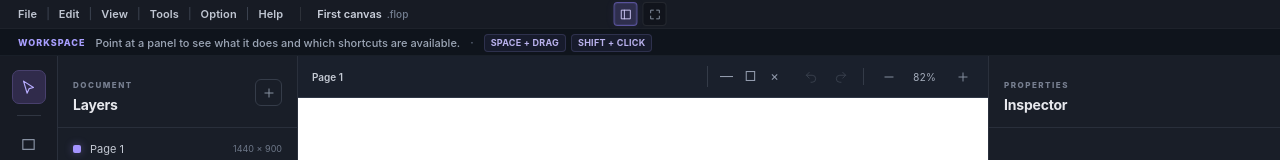
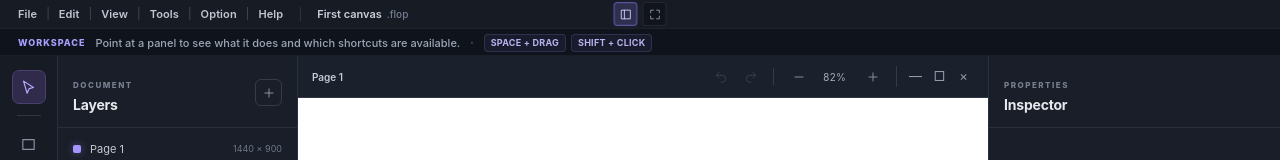
Before and after one commit to budapesservices-dotcom/folio-studio, a Preact app: page / in a window 1280 px wide. Shown: the top 160 px of the page. Built offline with nearby package versions, Linux system fonts and the light colour scheme.

Commit message:
Refine canvas window close and toolbar controls

```diff
--- a/src/app/App.tsx
+++ b/src/app/App.tsx
@@ -280,12 +280,6 @@ export function App() {
                 <button title="Distribute vertically" aria-label="Distribute vertically" disabled={state.selectedNodeIds.length < 3} onClick={() => distributeSelection('vertical')}>⇅</button>
               </div>
             )}
-            <div class="workspace-window-controls" aria-label="Canvas window controls">
-              {(canvasClosed || canvasMinimized) && <button type="button" class="window-control window-control-restore" title="Restore canvas" aria-label="Restore canvas" onClick={() => { setCanvasClosed(false); setCanvasMinimized(false); }}>↗</button>}
-              <button type="button" class="window-control" title={canvasMinimized ? "Restore canvas" : "Minimize canvas"} aria-label={canvasMinimized ? "Restore canvas" : "Minimize canvas"} onClick={() => { setCanvasMinimized((value) => !value); setCanvasClosed(false); }}>{canvasMinimized ? "▢" : "—"}</button>
-              <button type="button" class="window-control" title={canvasMaximized ? "Restore window size" : "Maximize canvas"} aria-label={canvasMaximized ? "Restore window size" : "Maximize canvas"} aria-pressed={canvasMaximized} onClick={() => setCanvasMaximized((value) => !value)}>{canvasMaximized ? "❐" : "□"}</button>
-              <button type="button" class="window-control window-control-close" title="Close canvas" aria-label="Close canvas" onClick={() => { setCanvasClosed(true); setCanvasMinimized(false); setCanvasMaximized(false); }}>×</button>
-            </div>
             <div class="workspace-tools">
               <button class="history-button" title="Undo" disabled={state.past.length === 0} onClick={() => dispatch({ type: 'undo' })}><Icon name="undo" /></button>
               <button class="history-button" title="Redo" disabled={state.future.length === 0} onClick={() => dispatch({ type: 'redo' })}><Icon name="redo" /></button>
@@ -293,6 +287,12 @@ export function App() {
               <button class="zoom-button" title="Zoom out" onClick={() => setZoom((value) => Math.max(0.35, Number((value - 0.1).toFixed(2))))}><Icon name="minus" /></button>
               <span class="zoom-value">{Math.round(zoom * 100)}%</span>
               <button class="zoom-button" title="Zoom in" onClick={() => setZoom((value) => Math.min(2, Number((value + 0.1).toFixed(2))))}><Icon name="plus" /></button>
+            </div>
+            <div class="workspace-window-controls" aria-label="Canvas window controls">
+              {(canvasClosed || canvasMinimized) && <button type="button" class="window-control window-control-restore" title="Restore canvas" aria-label="Restore canvas" onClick={() => { setCanvasClosed(false); setCanvasMinimized(false); }}>↗</button>}
+              <button type="button" class="window-control" title={canvasMinimized ? "Restore canvas" : "Minimize canvas"} aria-label={canvasMinimized ? "Restore canvas" : "Minimize canvas"} onClick={() => { setCanvasMinimized((value) => !value); setCanvasClosed(false); }}>{canvasMinimized ? "▢" : "—"}</button>
+              <button type="button" class="window-control" title={canvasMaximized ? "Restore window size" : "Maximize canvas"} aria-label={canvasMaximized ? "Restore window size" : "Maximize canvas"} aria-pressed={canvasMaximized} onClick={() => setCanvasMaximized((value) => !value)}>{canvasMaximized ? "❐" : "□"}</button>
+              <button type="button" class="window-control window-control-close" title="Close canvas" aria-label="Close canvas" onClick={() => { setCanvasClosed(true); setCanvasMinimized(false); setCanvasMaximized(false); }}>×</button>
             </div>
           </div>
         </div>
@@ -306,7 +306,7 @@ export function App() {
             onTransformCommit={(nodes) => dispatch({ type: 'transform-nodes', nodes })}
           />
           <div class="canvas-hint">SCROLL: PAN Y · SHIFT + SCROLL: PAN X · CTRL/CMD + SCROLL: ZOOM · SPACE + DRAG: PAN</div>
-        </div> : <div class="canvas-window-placeholder"><span>{canvasClosed ? "CANVAS WINDOW CLOSED" : "CANVAS MINIMIZED"}</span><button type="button" onClick={() => { setCanvasClosed(false); setCanvasMinimized(false); }}>Open Canvas</button></div>}
+        </div> : canvasMinimized ? <div class="canvas-window-placeholder"><span>CANVAS MINIMIZED</span><button type="button" onClick={() => setCanvasMinimized(false)}>Restore Canvas</button></div> : null}
       </main>
 
       <aside class="inspector-panel" onMouseEnter={() => updateToolbarHint('INSPECTOR', 'Edit the selected layer’s position, dimensions, appearance and options.')}>
```
